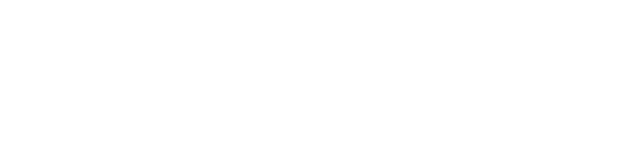
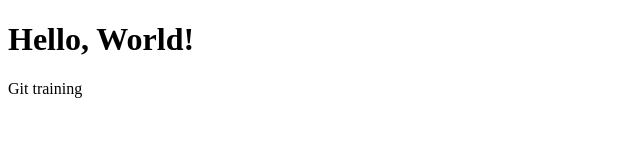
Before and after one commit to Jacma-pro/decouverte, a plain HTML site: page index.html in a window 1280 px wide. Shown: the whole page, without its empty margins (0-640 px from the left). Drawn offline with Linux system fonts and the light colour scheme.

Commit message:
title & p

```diff
--- a/index.html
+++ b/index.html
@@ -7,6 +7,8 @@
     <link rel="stylesheet" href="styles.css">
 </head>
 <body>
+    <h1>Hello, World!</h1>
+    <p>Git training</p>
 
 </body>
 </html>
```
